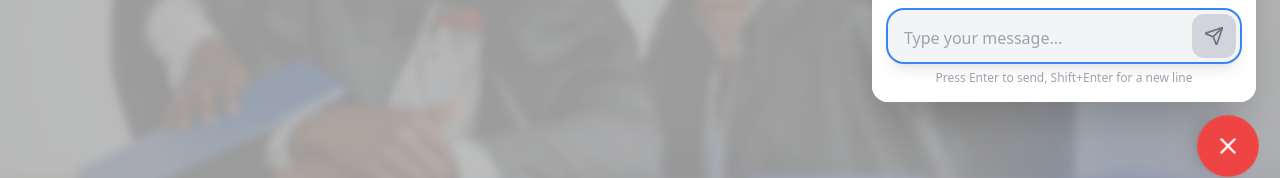
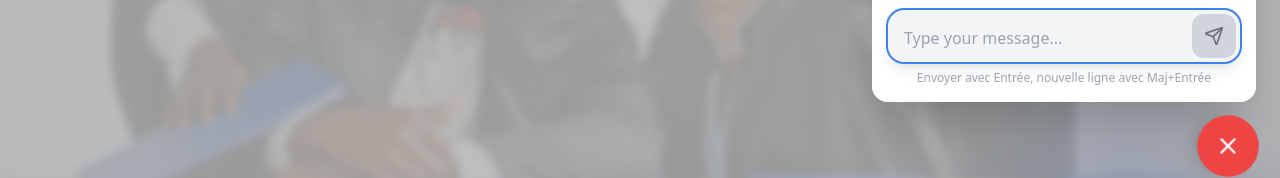
Before and after one commit to Danjari/pios, a Next.js app: page / in a window 1280 px wide. Both pictures are taken after a click on the button 1228 px from the left and 748 px from the top of the page. Shown: the part 602-780 px from the top of the page. Built offline with nearby package versions, Linux system fonts and the light colour scheme; no server answers.

Commit message:
fixed couple of errors

```diff
--- a/components/AiAssistant.tsx
+++ b/components/AiAssistant.tsx
@@ -240,7 +240,7 @@ export default function AIAssistant() {
             </button>
           </div>
           <div className="text-xs text-gray-400 mt-2 text-center">
-            Press Enter to send, Shift+Enter for a new line
+            Envoyer avec Entrée, nouvelle ligne avec Maj+Entrée
           </div>
         </form>
       </div>
--- a/components/EmailSignUpForm.tsx
+++ b/components/EmailSignUpForm.tsx
@@ -21,6 +21,7 @@ export function EmailSignupForm() {
       setName("");
       setEmail("");
       setNumber("");
+      window.close();
     } else {
       setStatus("error");
     }
--- a/components/marketing/navBar.tsx
+++ b/components/marketing/navBar.tsx
@@ -82,6 +82,7 @@ export default function NavBar() {
               key={link.href}
               href={link.href}
               className="text-white block transition-all duration-300 hover:text-gray-200 hover:pl-2"
+              onClick={() => setIsMenuOpen(false)}
             >
               {link.label}
             </Link>
```
